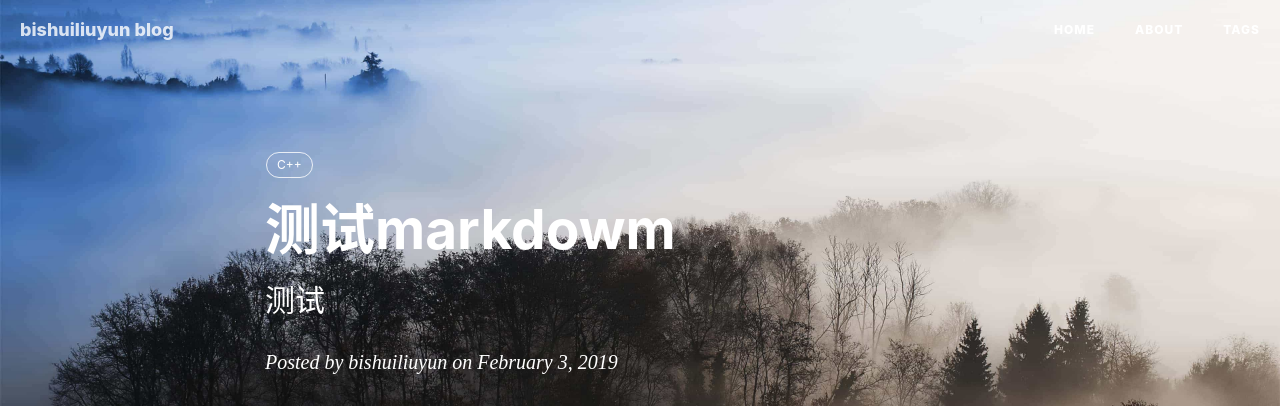
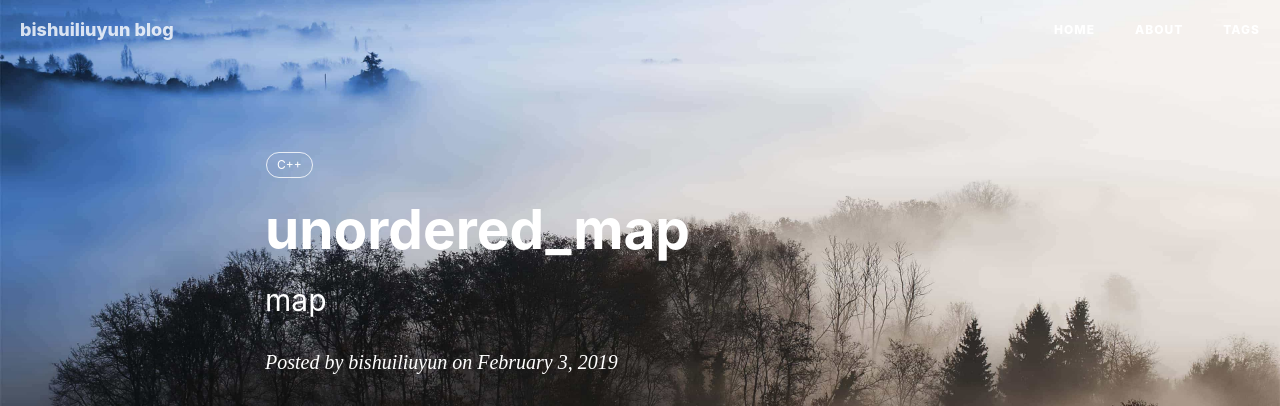
Before and after one commit to bishuiliuyun/jekyll_blog, a Jekyll site: the page built from _posts/2019-02-03-test.md, in a window 1280 px wide. Shown: the top 406 px of the page. Built offline with Jekyll 4.4.1, drawn with Linux system fonts in a browser that asks for light colours; nearby versions of some CDN libraries; comment, search, counter and statistics services are not loaded.

Commit message:
Update 2019-02-03-test.md

```diff
--- a/_posts/2019-02-03-test.md
+++ b/_posts/2019-02-03-test.md
@@ -1,7 +1,7 @@
 ---
 layout:     post
-title:      测试markdowm
-subtitle:	测试
+title:      unordered_map
+subtitle:	map
 date:       2019-02-03
 author:     bishuiliuyun
 #header-img: img/post-bg-universe.jpg
```
